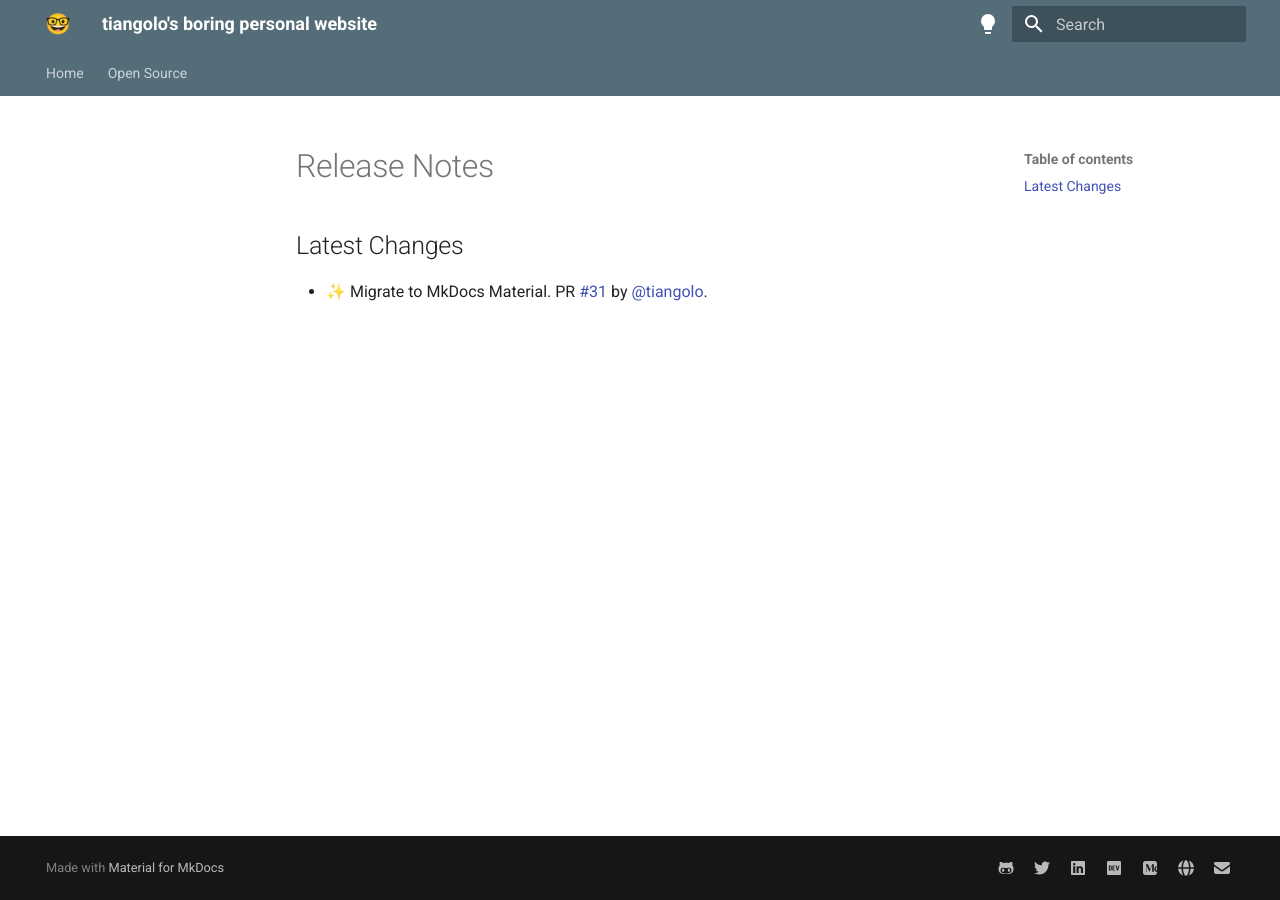
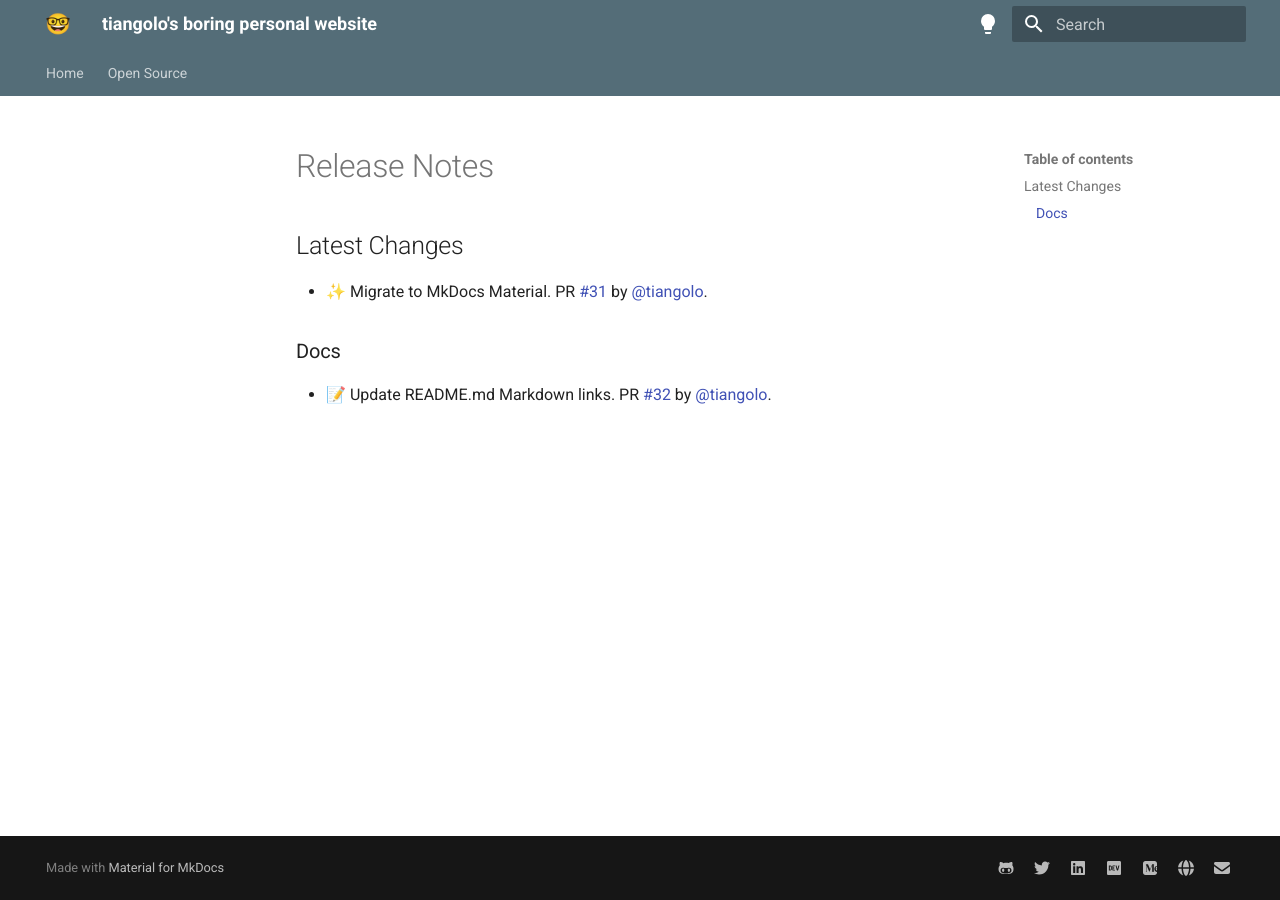
Before and after one commit to tiangolo/tiangolo.com, an MkDocs documentation site: the page built from docs/release-notes.md, in a window 1280 px wide. Built offline with MkDocs 1.6.1 and Material for MkDocs 9.7.7, drawn with Linux system fonts in a browser that asks for light colours.

Commit message:
📝 Update release notes

```diff
--- a/docs/release-notes.md
+++ b/docs/release-notes.md
@@ -3,3 +3,7 @@
 ## Latest Changes
 
 * ✨ Migrate to MkDocs Material. PR [#31](https://github.com/tiangolo/tiangolo.com/pull/31) by [@tiangolo](https://github.com/tiangolo).
+
+### Docs
+
+* 📝 Update README.md Markdown links. PR [#32](https://github.com/tiangolo/tiangolo.com/pull/32) by [@tiangolo](https://github.com/tiangolo).
```
